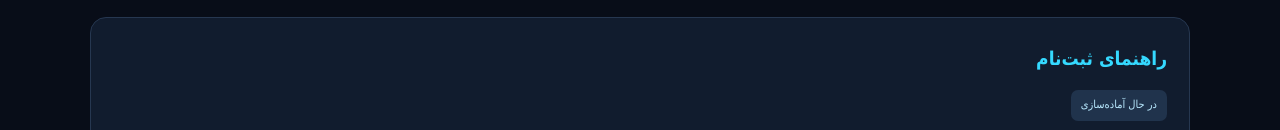
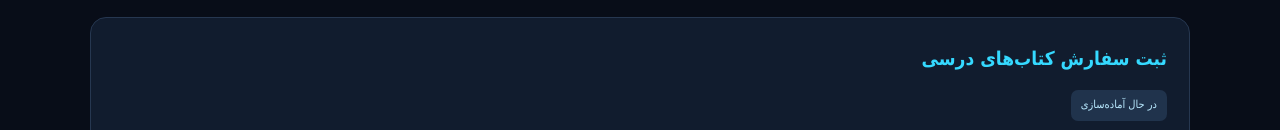
Before and after one commit to giganet-sosangerd/GIGANET, a plain HTML site: page registration-guide.html in a window 1280 px wide. Shown: the part 525-655 px from the top of the page. Drawn offline with Linux system fonts and the light colour scheme.

Commit message:
Update registration-guide.html

```diff
--- a/registration-guide.html
+++ b/registration-guide.html
@@ -262,7 +262,7 @@
       -->
 
       <article class="registration-card">
-        <h3>راهنمای ثبت‌نام</h3>
+        <h3>ثبت سفارش کتاب‌های درسی</h3>
 
         <span class="status">
           در حال آماده‌سازی
```
